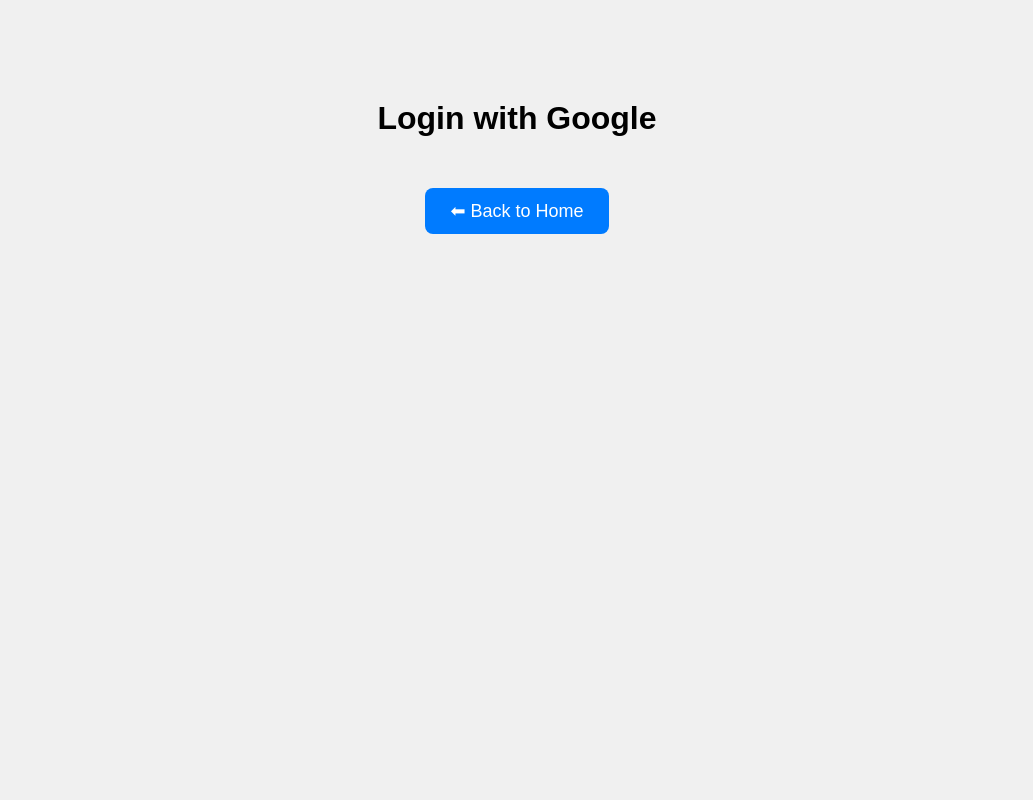
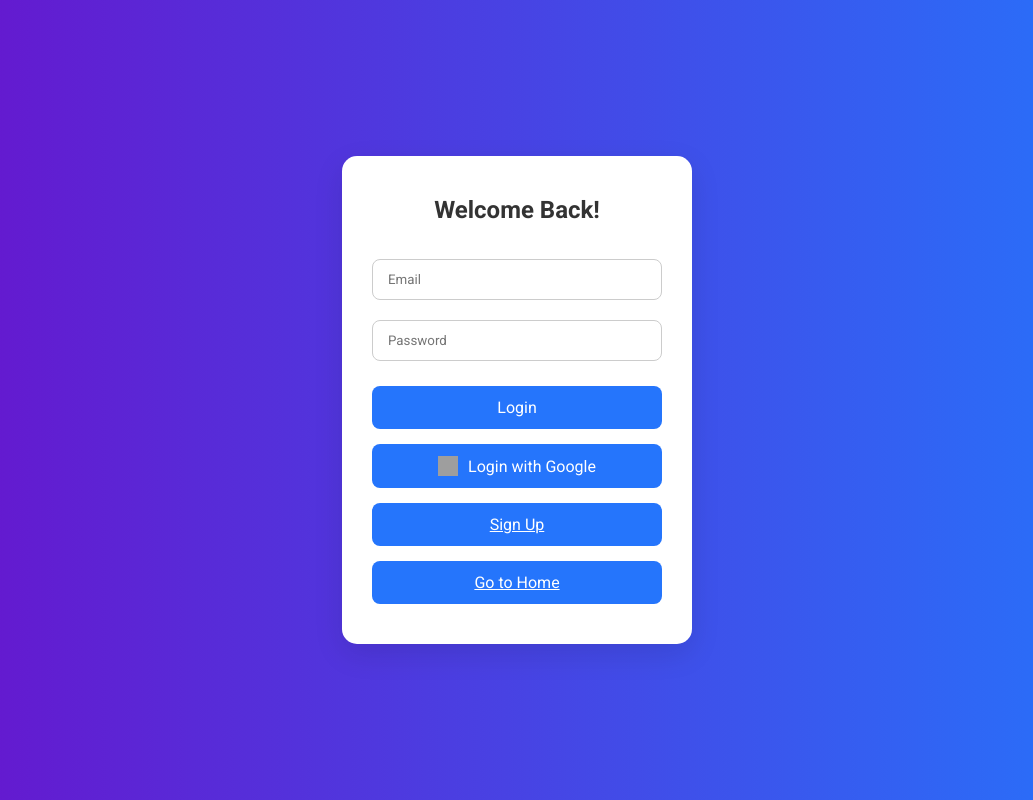
Before and after one commit to premkora27-creator/Prem_kora, a plain HTML site: page login.html in a window 1280 px wide. Shown: the whole page, without its empty margins (123-1156 px from the left). Drawn offline with Linux system fonts and the light colour scheme; grey boxes are pictures that could not be loaded.

Commit message:
login.html

```diff
--- a/login.html
+++ b/login.html
@@ -4,90 +4,132 @@
 <meta charset="UTF-8">
 <meta name="viewport" content="width=device-width, initial-scale=1.0">
 <title>Login Page</title>
-  <script src="https://accounts.google.com/gsi/client" async defer></script>
+<link href="https://fonts.googleapis.com/css2?family=Roboto:wght@400;500;700&display=swap" rel="stylesheet">
 <style>
+  * {
+    box-sizing: border-box;
+    margin: 0;
+    padding: 0;
+    font-family: 'Roboto', sans-serif;
+  }
+
   body {
-      font-family: Arial, sans-serif;
+    background: linear-gradient(to right, #6a11cb, #2575fc);
+    height: 100vh;
+    display: flex;
+    justify-content: center;
+    align-items: center;
+  }
+
+  .login-container {
+    background: #fff;
+    padding: 40px 30px;
+    border-radius: 15px;
+    box-shadow: 0 10px 30px rgba(0,0,0,0.1);
+    width: 350px;
     text-align: center;
-      margin-top: 100px;
-      background: #f0f0f0;
+    transition: all 0.3s ease;
   }
-    #buttonDiv {
-      margin: 20px auto;
+
+  .login-container h2 {
+    margin-bottom: 25px;
+    color: #333;
   }
-    .profile {
-      margin-top: 20px;
-      padding: 10px;
+
+  .login-container input {
+    width: 100%;
+    padding: 12px 15px;
+    margin: 10px 0;
+    border-radius: 8px;
+    border: 1px solid #ccc;
   }
-    .profile img {
-      border-radius: 50%;
-      width: 60px;
-      height: 60px;
+
+  .login-container button {
+    width: 100%;
+    padding: 12px;
+    margin-top: 15px;
+    border: none;
+    border-radius: 8px;
+    background: #2575fc;
+    color: #fff;
+    font-size: 16px;
+    cursor: pointer;
+    transition: 0.3s;
   }
-    .back-home {
-      display: inline-block;
-      margin-top: 30px;
-      padding: 12px 25px;
-      background: #007bff;
-      color: white;
-      text-decoration: none;
-      font-size: 18px;
-      border-radius: 8px;
+
+  .login-container button:hover {
+    background: #6a11cb;
   }
-    .back-home:hover {
-      background: #0056b3;
+
+  .google-btn {
+    background: #fff;
+    color: #333;
+    border: 1px solid #ccc;
+    display: flex;
+    justify-content: center;
+    align-items: center;
+    gap: 10px;
+  }
+
+  .google-btn img {
+    width: 20px;
+    height: 20px;
+  }
+
+  .signup-btn, .home-btn {
+    background: transparent;
+    color: #2575fc;
+    border: none;
+    margin-top: 10px;
+    cursor: pointer;
+    text-decoration: underline;
+    font-size: 14px;
+  }
+
+  .signup-btn:hover, .home-btn:hover {
+    color: #6a11cb;
   }
 </style>
 </head>
 <body>
-
-  <h1>Login with Google</h1>
-  <div id="buttonDiv"></div>
-
-  <div id="profile" class="profile" style="display: none;">
-    <img id="profilePic" src="" alt="Profile Picture"><br>
-    <strong id="username"></strong>
+  <div class="login-container">
+    <h2>Welcome Back!</h2>
+    <input type="email" placeholder="Email" id="email">
+    <input type="password" placeholder="Password" id="password">
+    <button onclick="login()">Login</button>
+    <button class="google-btn" onclick="loginWithGoogle()">
+      <img src="https://img.icons8.com/color/48/000000/google-logo.png"/> Login with Google
+    </button>
+    <button class="signup-btn" onclick="signUp()">Sign Up</button>
+    <button class="home-btn" onclick="goHome()">Go to Home</button>
   </div>
 
-  <a href="index.html" class="back-home">⬅ Back to Home</a>
+  <script>
+    function login() {
+      const email = document.getElementById('email').value;
+      const password = document.getElementById('password').value;
 
-  <script>
-    function handleCredentialResponse(response) {
-      const data = decodeJwt(response.credential);
-      console.log("Google User Data:", data);
-
-      // Save in localStorage
-      localStorage.setItem("googleUser", JSON.stringify(data));
-
-      // Show profile
-      document.getElementById("profilePic").src = data.picture;
-      document.getElementById("username").innerText = data.name;
-      document.getElementById("profile").style.display = "block";
-
-      // Hide button
-      document.getElementById("buttonDiv").style.display = "none";
+      if(email && password){
+        alert('Logged in successfully!');
+        // Here you can redirect to your dashboard
+        // window.location.href = 'dashboard.html';
+      } else {
+        alert('Please enter email and password.');
+      }
     }
 
-    // Decode JWT token
-    function decodeJwt(token) {
-      let base64Url = token.split('.')[1];
-      let base64 = base64Url.replace(/-/g, '+').replace(/_/g, '/');
-      let jsonPayload = decodeURIComponent(atob(base64).split('').map(function(c) {
-          return '%' + ('00' + c.charCodeAt(0).toString(16)).slice(-2);
-      }).join(''));
-      return JSON.parse(jsonPayload);
+    function loginWithGoogle() {
+      alert('Google login clicked!');
+      // You can integrate Google OAuth here
     }
 
-    // Initialize Google login
-    window.onload = function () {
-      google.accounts.id.initialize({
-        client_id: "999144737639-9attbi7ai023nmvo8usduic5ji9qcrqo.apps.googleusercontent.com",
-        callback: handleCredentialResponse
-      });
-      google.accounts.id.renderButton(
-        document.getElementById("buttonDiv"),
-        { theme: "outline", size: "large" }
-      );
+    function signUp() {
+      alert('Redirecting to Sign Up page...');
+      // window.location.href = 'signup.html';
+    }
+
+    function goHome() {
+      window.location.href = 'index.html'; // Your homepage
     }
   </script>
 </body>
```
Lines whose indentation alone changed are shown as unchanged.
